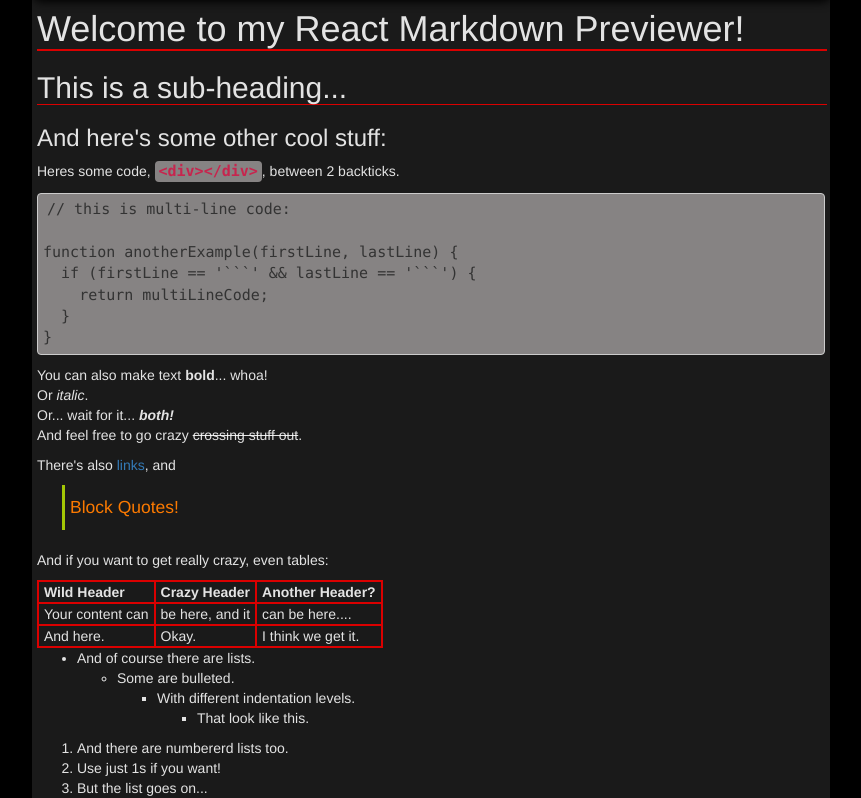
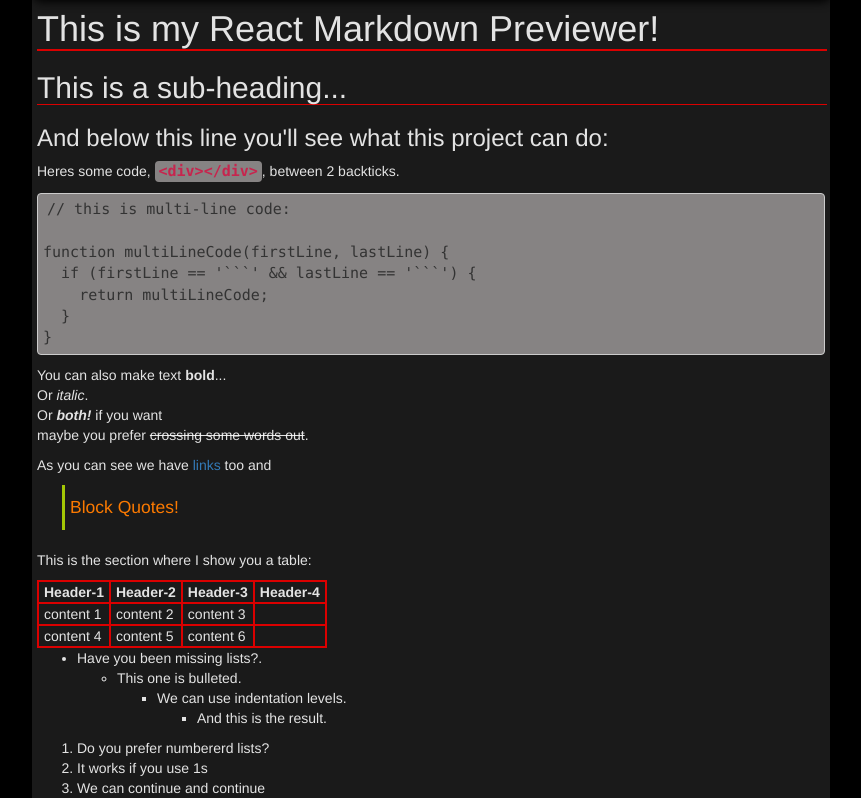
Before and after one commit to UlisesVil/markdownpreviewer, a React (Create React App) app: page / in a window 1280 px wide. Shown: the part 345-1143 px from the top of the page, without its empty margins (314-1175 px from the left). Built offline with nearby package versions, Linux system fonts and the light colour scheme.

Commit message:
proyect finished

```diff
--- a/src/components/MarkdownPreviewer.js
+++ b/src/components/MarkdownPreviewer.js
@@ -144,49 +144,51 @@
 
 
 const placeholder=
-`# Welcome to my React Markdown Previewer!
+`# This is my React Markdown Previewer!
 
 ## This is a sub-heading...
-### And here's some other cool stuff:
+### And below this line you'll see what this project can do:
 
 Heres some code, <strong>\`<div></div>\`</strong>, between 2 backticks.
 
 \`\`\`
 // this is multi-line code:
 
-function anotherExample(firstLine, lastLine) {
+function multiLineCode(firstLine, lastLine) {
   if (firstLine == '\`\`\`' && lastLine == '\`\`\`') {
     return multiLineCode;
   }
 }
 \`\`\`
 
-You can also make text **bold**... whoa!
+You can also make text **bold**...
 Or _italic_.
-Or... wait for it... **_both!_**
-And feel free to go crazy ~~crossing stuff out~~.
+Or **_both!_**  if you want
+maybe you prefer ~~crossing some words out~~.
 
-There's also [links](https://www.freecodecamp.com), and
+As you can see we have [links](https://www.freecodecamp.com) too and
 > Block Quotes!
 
-And if you want to get really crazy, even tables:
+This is the section where I show you a table:
 
-Wild Header | Crazy Header | Another Header?
------------- | ------------- | -------------
-Your content can | be here, and it | can be here....
-And here. | Okay. | I think we get it.
+Header-1 | Header-2 | Header-3 | Header-4
+------------ | ------------- | ------------- | -------------
+content 1 | content 2 | content 3
+content 4 | content 5 | content 6
 
-- And of course there are lists.
-  - Some are bulleted.
-     - With different indentation levels.
-        - That look like this.
+- Have you been missing lists?.
+  - This one is bulleted.
+     - We can use indentation levels.
+        - And this is the result.
 
 
-1. And there are numbererd lists too.
-1. Use just 1s if you want!
-1. But the list goes on...
-- Even if you use dashes or asterisks.
-* And last but not least, let's not forget embedded images:
+1. Do you prefer numbererd lists?
+1. It works if you use 1s
+1. We can continue and continue
+- You can use dashes
+* And asterisks
+
+Look at this, it's an image!!!
 
 ![Gif Image w/ Text](https://i.gifer.com/76X1.gif)
 `
```
